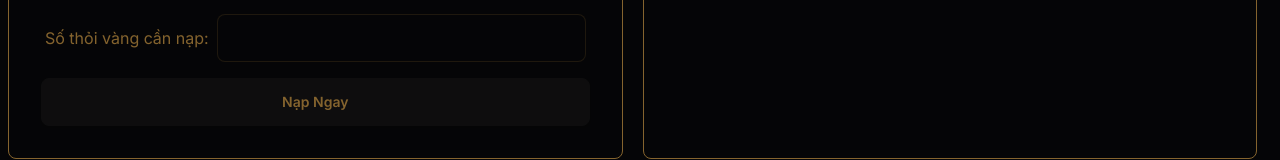
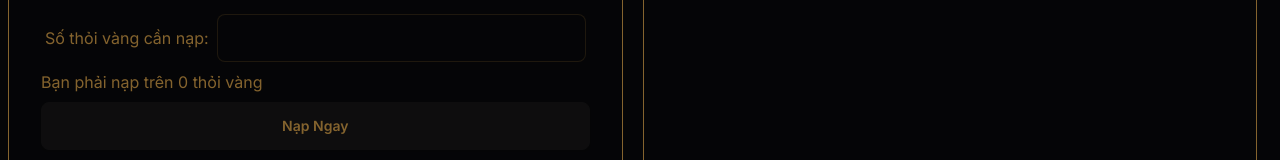
Before and after one commit to rinrinx28/hsowin, a Next.js app: page /napvang in a window 1280 px wide. Shown: the part 622-782 px from the top of the page. Built offline with nearby package versions, Linux system fonts and the light colour scheme; no server answers.

Commit message:
Change content Pages

```diff
--- a/src/app/napvang/NapVangContent.tsx
+++ b/src/app/napvang/NapVangContent.tsx
@@ -24,6 +24,8 @@ export default function PageNapVang() {
 	});
 	const [bot, setBot] = useState([]);
 	const [session, setSession] = useState<any[]>([]);
+	const eventConfig = useAppSelector((state) => state.eventConfig);
+	const [config, setConfig] = useState({ min: 0 });
 	const [msg, setMsg] = useState('');
 	const router = useRouter();
 
@@ -164,6 +166,18 @@ export default function PageNapVang() {
 		};
 	}, [user, socket]);
 
+	useEffect(() => {
+		if (eventConfig) {
+			const min_deposit_gold = eventConfig.find(
+				(e) => e.name === 'e-min-deposit-gold',
+			);
+			setConfig((e) => ({
+				...e,
+				min: min_deposit_gold?.value ?? 0,
+			}));
+		}
+	}, [eventConfig]);
+
 	return (
 		<div>
 			<div className="min-h-screen flex flex-col justify-center items-center p-2">
@@ -234,6 +248,7 @@ export default function PageNapVang() {
 										}
 									/>
 								</label>
+								<p>Bạn phải nạp trên {config.min} thỏi vàng</p>
 							</div>
 							<button
 								className="btn"
--- a/src/app/rutvang/RutVangContent.tsx
+++ b/src/app/rutvang/RutVangContent.tsx
@@ -24,6 +24,8 @@ export default function PageRutVang() {
 	});
 	const [bot, setBot] = useState([]);
 	const [session, setSession] = useState<any[]>([]);
+	const eventConfig = useAppSelector((state) => state.eventConfig);
+	const [config, setConfig] = useState({ min: 0, max: 0 });
 	const [msg, setMsg] = useState('');
 	const router = useRouter();
 	const dispatch = useAppDispatch();
@@ -143,6 +145,22 @@ export default function PageRutVang() {
 		};
 	}, [user, socket]);
 
+	useEffect(() => {
+		if (eventConfig) {
+			const max_withdraw_gold = eventConfig.find(
+				(e) => e.name === 'e-max-withdraw-gold',
+			);
+			const min_withdraw_gold = eventConfig.find(
+				(e) => e.name === 'e-min-withdraw-gold',
+			);
+			setConfig((e) => ({
+				...e,
+				min: min_withdraw_gold?.value ?? 0,
+				max: max_withdraw_gold?.value ?? 0,
+			}));
+		}
+	}, [eventConfig]);
+
 	return (
 		<div>
 			<div className="min-h-screen flex flex-col justify-center items-center p-2">
@@ -213,6 +231,10 @@ export default function PageRutVang() {
 										}
 									/>
 								</label>
+								<p>
+									Bạn có thể rút từ {config?.min} đến {config.max} thỏi vàng mỗi
+									lần!
+								</p>
 							</div>
 							<button
 								className="btn"
--- a/src/app/user/UserContent.tsx
+++ b/src/app/user/UserContent.tsx
@@ -406,11 +406,15 @@ function NapThe() {
 				</p>
 				<p>
 					Mỗi <span className="font-semibold">lượt nạp</span> được{' '}
-					<span className="text-error">tặng kim cương</span>
+					<span className="text-error">tặng Lục Bảo</span>
 				</p>
 				<p>
-					Kim cương <span className="text-error">đổi</span> vàng{' '}
-					<span className="link link-warning link-hover">tại đây</span>
+					Lục Bảo <span className="text-error">đổi</span> vàng{' '}
+					<Link
+						href={'/user?type=EXCHANGEGOLD'}
+						className="link link-warning link-hover">
+						tại đây
+					</Link>
 				</p>
 				<p>
 					Sai serial hoặc mệnh giá sẽ không được hỗ trợ giải quyết khiếu nại!
@@ -637,11 +641,15 @@ function NapBanking() {
 				</p>
 				<p>
 					Mỗi <span className="font-semibold">lượt nạp</span> được{' '}
-					<span className="text-error">tặng kim cương</span>
+					<span className="text-error">tặng Lục Bảo</span>
 				</p>
 				<p>
-					Kim cương <span className="text-error">đổi</span> thỏi vàng{' '}
-					<span className="link link-warning link-hover">tại đây</span>
+					Lục Bảo <span className="text-error">đổi</span> thỏi vàng{' '}
+					<Link
+						href={'/user?type=EXCHANGEGOLD'}
+						className="link link-warning link-hover">
+						tại đây
+					</Link>
 				</p>
 				<p>
 					Mỗi lần nạp khách hàng vui lòng tạo đơn nạp mới và thực hiện chuyển
```
